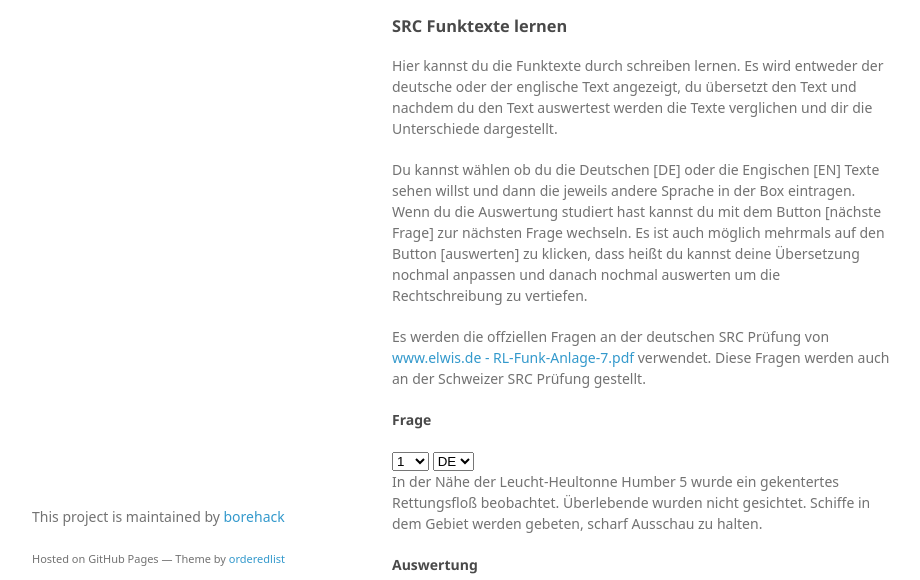
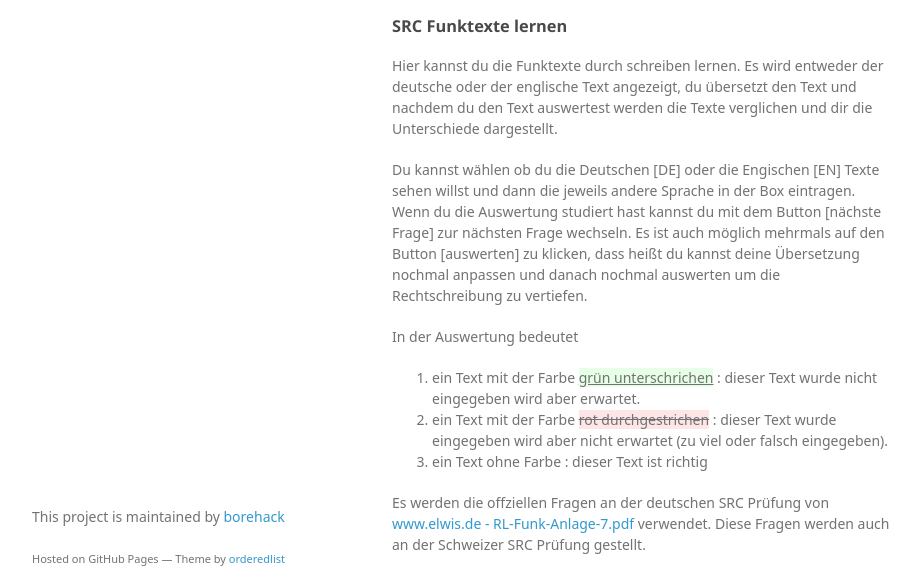
Before and after one commit to borehack/skipper-tipp, a plain HTML site: page index.html in a window 1280 px wide. Shown: the part 162-742 px from the top of the page, without its empty margins (178-1098 px from the left). Drawn offline with Linux system fonts and the light colour scheme; a web font is replaced by a local one.

Commit message:
add legend

```diff
--- a/index.html
+++ b/index.html
@@ -33,6 +33,12 @@
 
 <p>Hier kannst du die Funktexte durch schreiben lernen. Es wird entweder der deutsche oder der englische Text angezeigt, du übersetzt den Text und nachdem du den Text auswertest werden die Texte verglichen und dir die Unterschiede dargestellt.</p>
 <p>Du kannst wählen ob du die Deutschen [DE] oder die Engischen [EN] Texte sehen willst und dann die jeweils andere Sprache in der Box eintragen. Wenn du die Auswertung studiert hast kannst du mit dem Button [nächste Frage] zur nächsten Frage wechseln. Es ist auch möglich mehrmals auf den Button [auswerten] zu klicken, dass heißt du kannst deine Übersetzung nochmal anpassen und danach nochmal auswerten um die Rechtschreibung zu vertiefen.</p>
+<p>In der Auswertung bedeutet
+<ol>
+<li>ein Text mit der Farbe <ins style="background:#e6ffe6;">grün unterschrichen</ins> : dieser Text wurde nicht eingegeben wird aber erwartet.</li>
+<li>ein Text mit der Farbe <del style="background:#ffe6e6;">rot durchgestrichen</del> : dieser Text wurde eingegeben wird aber nicht erwartet (zu viel oder falsch eingegeben).</li>
+<li>ein Text ohne Farbe : dieser Text ist richtig</li>
+</ol>
 <p>Es werden die offziellen Fragen an der deutschen SRC Prüfung von <a href="https://www.elwis.de/Freizeitschifffahrt/hinweise-sprechfunk-funkzeugnisse/RL-Funk-Anlage-7.pdf">www.elwis.de - RL-Funk-Anlage-7.pdf</a> verwendet.
 Diese Fragen werden auch an der Schweizer SRC Prüfung gestellt.</p>
 
```
